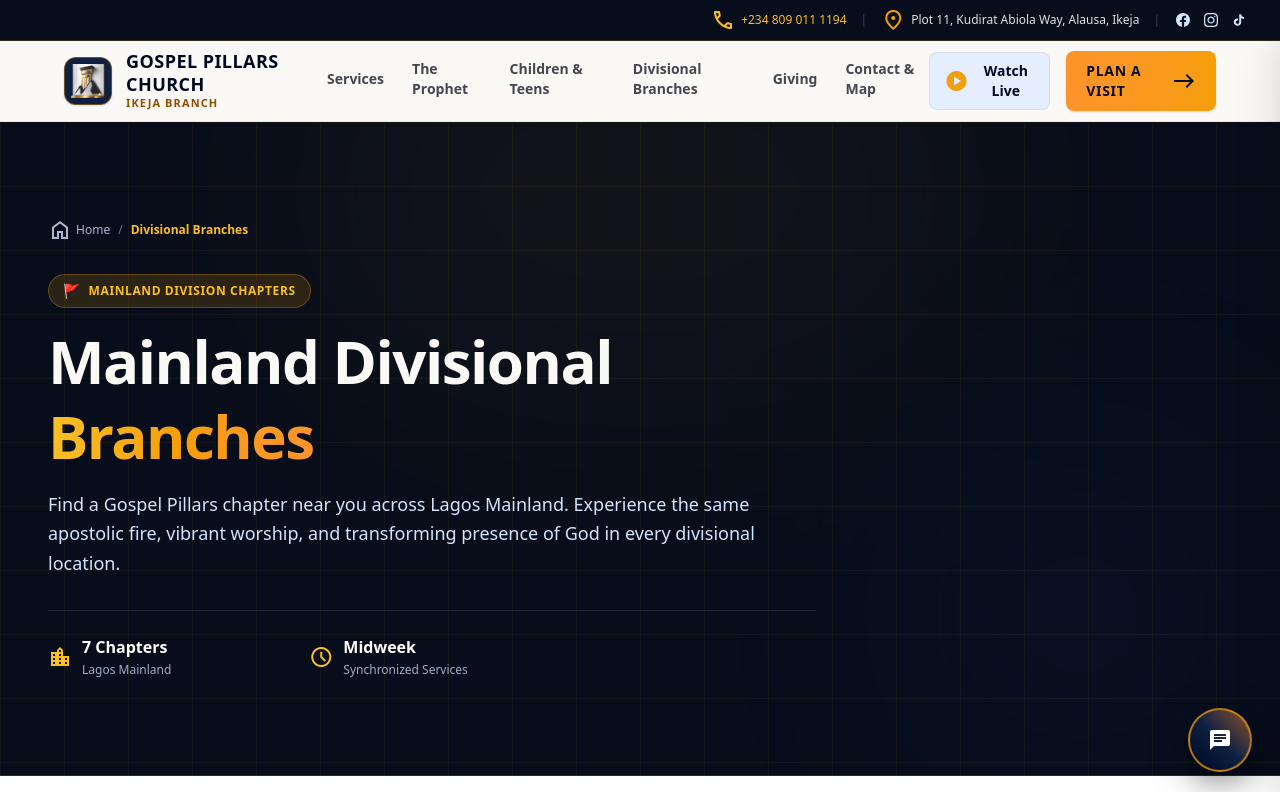
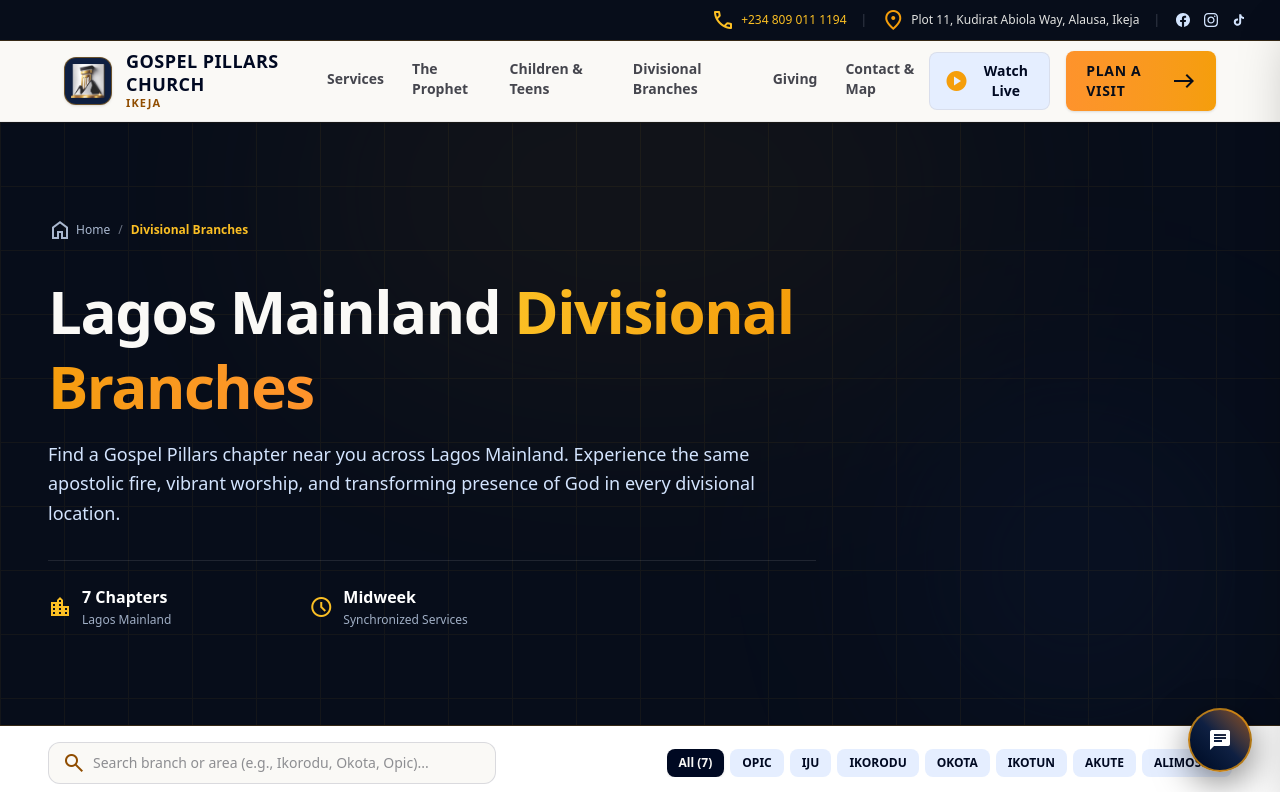
Before and after one commit to Derrick99234/gpc-ikeja, a Next.js app: page /divisional-branches in a window 1280 px wide. Shown: the top 792 px of the page. Built offline with nearby package versions, Linux system fonts and the light colour scheme.

Commit message:
feat: add core church data, layout components, and divisional branches page

```diff
--- a/src/app/divisional-branches/page.tsx
+++ b/src/app/divisional-branches/page.tsx
@@ -74,16 +74,10 @@
             className={`max-w-3xl transition-all duration-700 ease-[cubic-bezier(0.16,1,0.3,1)] ${isHeroVisible ? "opacity-100 translate-y-0" : "opacity-0 translate-y-8"
               }`}
           >
-            {/* Division Badge */}
-            <div className="inline-flex items-center gap-2 px-3.5 py-1.5 rounded-full bg-[#f59e0b]/15 border border-[#f59e0b]/30 text-[#fbbf24] text-xs font-bold uppercase tracking-wider mb-4">
-              <span className="text-sm">🚩</span>
-              <span>Mainland Division Chapters</span>
-            </div>
-
             <h1 className="font-headline text-3xl sm:text-5xl lg:text-6xl font-black text-[#faf9f6] tracking-tight leading-tight">
-              Mainland Divisional{" "}
+              Lagos Mainland {" "}
               <span className="text-transparent bg-clip-text bg-gradient-to-r from-[#fbbf24] via-[#f59e0b] to-[#fe932c]">
-                Branches
+                Divisional Branches
               </span>
             </h1>
 
--- a/src/components/Footer.tsx
+++ b/src/components/Footer.tsx
@@ -28,7 +28,7 @@
                 />
               </div>
               <span className="font-headline font-extrabold text-[#fbbf24] text-lg uppercase tracking-wider">
-                {CHURCH_INFO.name}
+                {CHURCH_INFO.fullName}
               </span>
             </div>
             <p className="text-xs text-[#f59e0b] uppercase tracking-wider font-bold">
@@ -51,7 +51,7 @@
               }`}
           >
             <h4 className="font-headline text-sm font-bold text-[#faf9f6] uppercase tracking-wider">
-              Ikeja Branch
+              {CHURCH_INFO.fullName}
             </h4>
             <div className="flex items-start gap-2.5 text-xs text-[#d3e4fe]">
               <span className="material-symbols-outlined text-[#fbbf24] text-base mt-0.5">location_on</span>
--- a/src/components/Navbar.tsx
+++ b/src/components/Navbar.tsx
@@ -87,7 +87,7 @@
                 {CHURCH_INFO.name}
               </span>
               <span className="text-[10px] sm:text-[11px] text-[#904d00] tracking-wider sm:tracking-widest font-bold uppercase">
-                Ikeja Branch
+                Ikeja
               </span>
             </div>
           </Link>
@@ -164,7 +164,7 @@
           <div className="flex items-center justify-between pb-6 border-b border-white/10">
             <div className="flex items-center gap-3">
               <Image src="/images/gpc_logo.png" alt="Logo" width={32} height={32} className="object-contain" />
-              <span className="font-headline font-bold text-sm text-[#fbbf24]">Gospel Pillars Ikeja</span>
+              <span className="font-headline font-bold text-sm text-[#fbbf24]">{CHURCH_INFO.fullName}</span>
             </div>
             <button
               onClick={() => setIsMobileMenuOpen(false)}
--- a/src/data/churchData.ts
+++ b/src/data/churchData.ts
@@ -32,7 +32,7 @@
   name: "Gospel Pillars Church",
   fullName: "Gospel Pillars Church Ikeja",
   shortName: "GPC Ikeja",
-  branch: "Ikeja Branch",
+  branch: "Ikeja",
   slogans: ["Where God is", "The Place of His Glory."],
   themeYear: "2026",
   themeTitle: "Glory, Overflow and Dominion",
```
